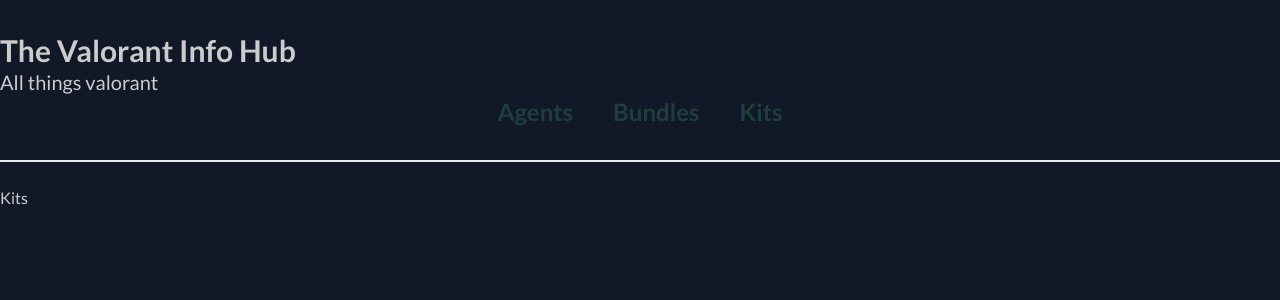
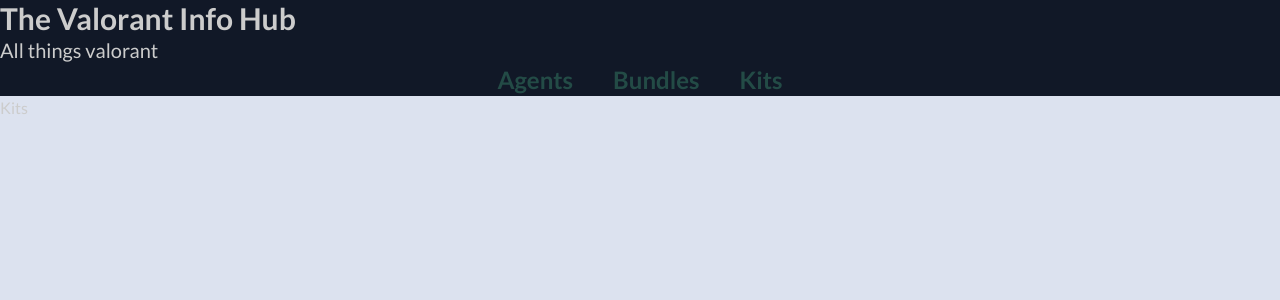
Before and after one commit to iamarale/valorant-app, a React (Vite) app: page /kits in a window 1280 px wide. Shown: the top 300 px of the page. Built offline with nearby package versions, Linux system fonts and the light colour scheme; no server answers.

Commit message:
testing out new styling and colors

```diff
--- a/src/Components/AgentDetail.jsx
+++ b/src/Components/AgentDetail.jsx
@@ -10,7 +10,7 @@
         setSelectedId("")
     }
     return <>
-        {selectedAgent && selectedAgent.map(agent => <div key={agent.uuid} className="border-2 min-h-full rounded-md p-2 col-span-4 ">
+        {selectedAgent && selectedAgent.map(agent => <div key={agent.uuid} className="border-2 min-h-full border-primary rounded-md p-2 col-span-4 ">
             {/* Images */}
             <div className="hidden md:block">
                 <h1 className="text-xl underline font-semibold mb-2">Images</h1>
--- a/src/Components/Header.jsx
+++ b/src/Components/Header.jsx
@@ -2,7 +2,7 @@
 
 export default function Header() {
 
-    return <header className={`border-b-2 py-8 mb-6 container mx-auto `}>
+    return <header className="bg-background">
         <h1 className="text-3xl font-bold">The Valorant Info Hub</h1>
         <h2 className="text-xl inline-block">All things valorant</h2>
         <Navigation />
--- a/src/Components/MainContent.jsx
+++ b/src/Components/MainContent.jsx
@@ -4,9 +4,6 @@
 
 
     // sets agentuid in selectedId
-    function handleSelectedId(agentuid) {
-        setSelectedId(agentuid)
-    }
     const isLoadingContent = isLoading && <h1 className="text-4xl font-bold">Loading....</h1>;
 
     // Function to get the selected agent
@@ -22,9 +19,7 @@
 
     // JSX
     return (
-        <section className="mt-16 min-h-full py-4 grid gap-2 container mx-auto sm:gap-4 md:grid-cols-2 lg:grid-cols-3 2xl:grid-cols-4">
-            {/* Gets ID agent */}
-            {/* gets all Agents */}
+        <section className=" pt-16 py-4 grid gap-2 container mx-auto sm:gap-4 md:grid-cols-2 lg:grid-cols-3 2xl:grid-cols-4">
             {isLoadingContent}
 
             {selectedAgent
--- a/src/Components/Navigation.jsx
+++ b/src/Components/Navigation.jsx
@@ -2,7 +2,7 @@
 import { NavLink } from 'react-router-dom';
 
 export const Navigation = () => {
-    const navStyles = `font-bold text-2xl text-primary opacity-50`;
+    const navStyles = `text-primary-light font-bold text-2xl text-primary opacity-50`;
 
     return (
         <nav>
--- a/src/Pages/Homepage.jsx
+++ b/src/Pages/Homepage.jsx
@@ -4,9 +4,8 @@
     return (
         <>
             <Header />
-
-            <main className={`min-h-full px-2 duration-200 bg-background`}>
-                {/* displays content based on nav option*/}
+            <main className={`bg-secondary-light text-secondary duration-200`}>
+                {/* displays content based on nav option */}
                 <MainContent isLoading={isLoading} setSelectedId={setSelectedId} selectedId={selectedId} agents={agents} />
             </main>
         </>
--- a/src/index.css
+++ b/src/index.css
@@ -6,19 +6,20 @@
 :root {
     /*  */
     --primary: hsl(160, 41%, 28%);
-    --background: hsl(221, 39%, 11%);
+    --primary-light: hsl(160, 41%, 35%);
     --secondary: hsl(240, 20%, 1%);
+    --secondary-light: hsl(240, 20%, 15%);
+    --background: hsl(221, 39%, 90%);
     --accent: hsl(229, 7%, 70%);
 
     /* Neutrals */
-    --primary-gray: #ccc;
-
+    --primary-gray: hsl(0, 0%, 80%);
 }
 
 html,
 body,
 #root {
-    height: 100%;
+    min-height: 100vh;
     font-family: 'Lato', sans-serif;
     color: var(--primary-gray);
 }
@@ -43,6 +44,14 @@
     background-color: hsla(160, 41%, 28%, .2);
 }
 
+/* resets and utils */
+.text-primary-light {
+    color: var(--primary-light);
+}
+
+.bg-secondary-light {
+    background: var(--secondary-light);
+}
 
 /* media queries
     None    width: 100%;
```
